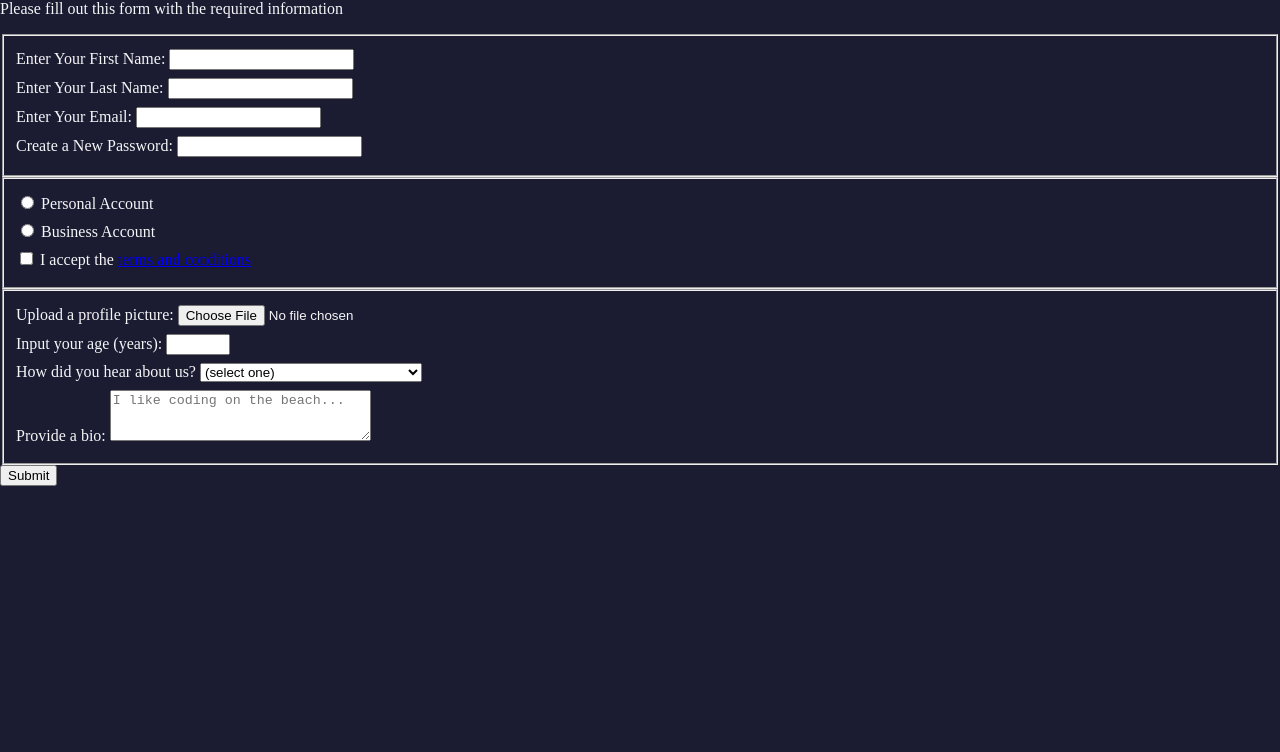
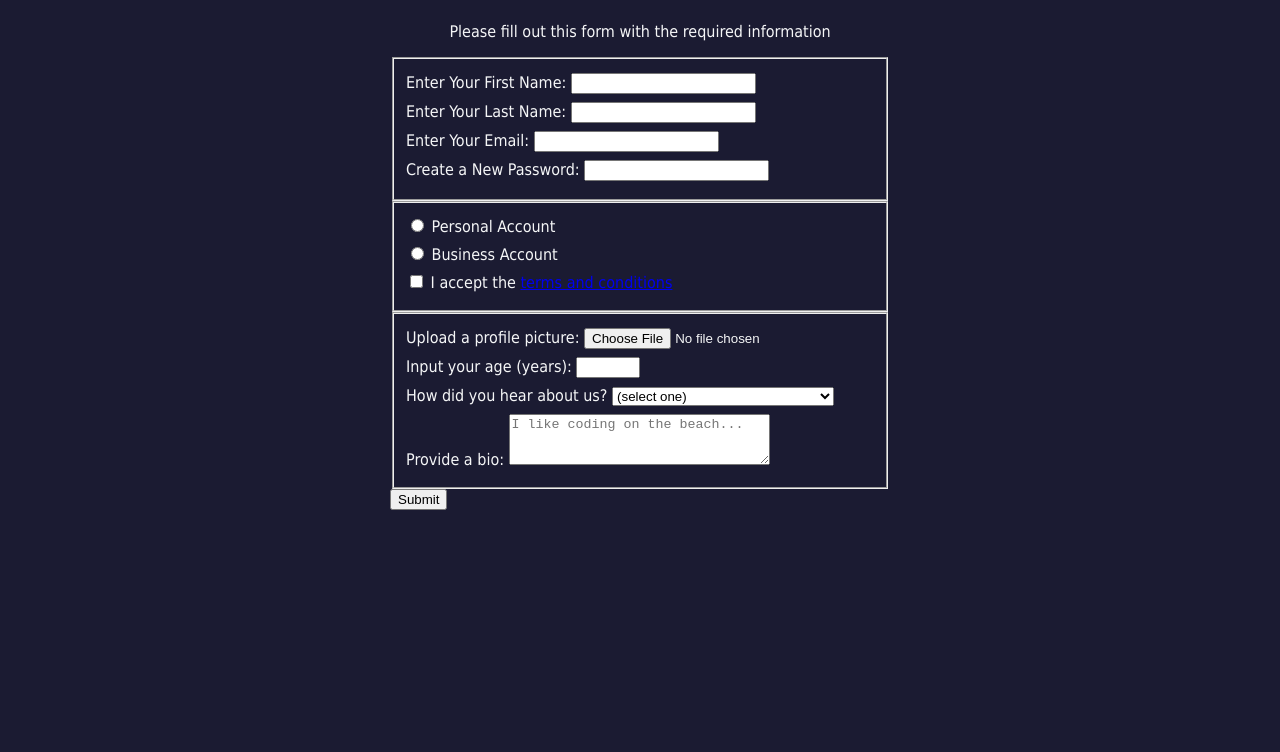
Before and after one commit to Tatyks/registration_form, a plain HTML site: page index.html in a window 1280 px wide. Shown: the part 80-832 px from the top of the page. Drawn offline with Linux system fonts and the light colour scheme.

Commit message:
Complete step 45

```diff
--- a/styles.css
+++ b/styles.css
@@ -4,8 +4,21 @@ body {
     margin: 0;
     background-color: #1b1b32;
     color: #f5f6f7;
+    font-family: Tahoma;
+  font-size: 16px;
+
   }
   label{
     display: block;
     margin: 0.5rem 0;
   }
+  h1, p {
+    margin: 1em auto;
+    text-align: center;
+  }
+  form {
+    margin: 0 auto;
+    max-width: 500px;
+    min-width: 300px;
+    width: 60vw;
+ }
```
